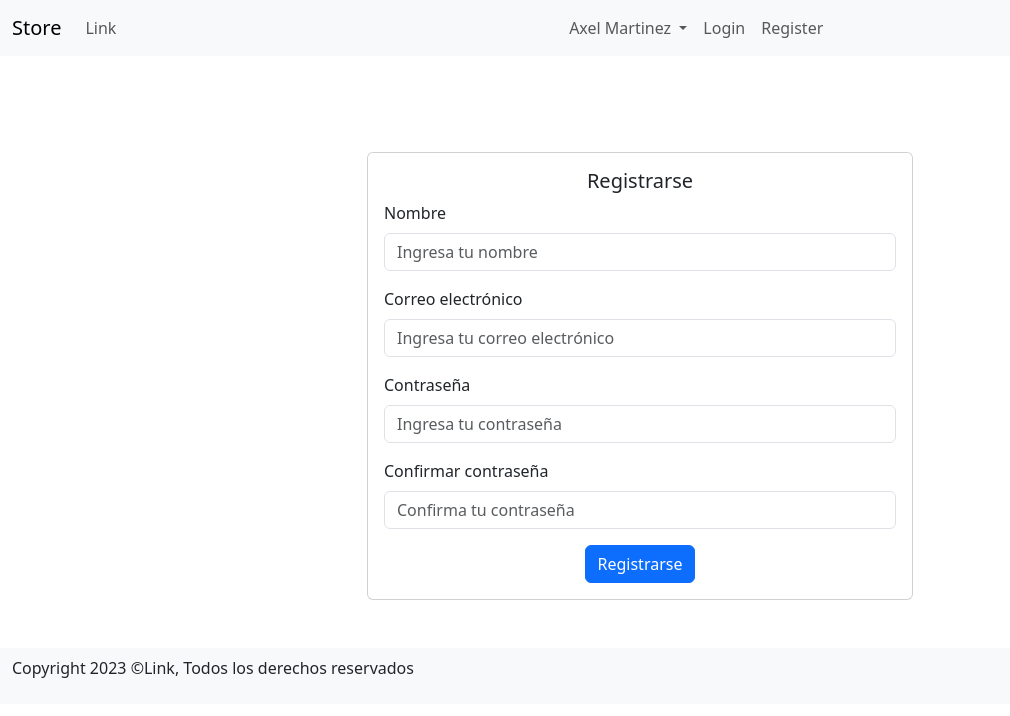
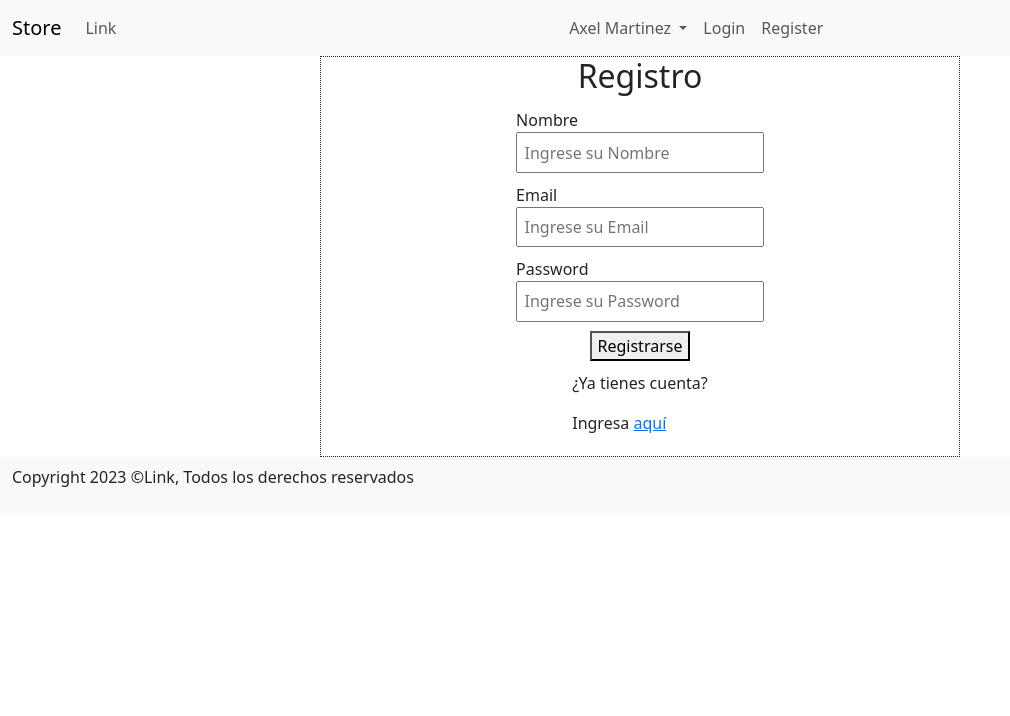
Before and after one commit to Maxel26/Fronted-API-Rest-Ecommerce, an Angular app: page /register in a window 1280 px wide. Shown: the top 716 px of the page, without its empty margins (0-1010 px from the left). Built offline with nearby package versions, Linux system fonts and the light colour scheme.

Commit message:
[+] app.module : Importamos ReactiveFormsModule [+] login.component : Implementamos formularios Reactivos (Validacion)

```diff
--- a/src/app/app.module.ts
+++ b/src/app/app.module.ts
@@ -1,5 +1,6 @@
 import { NgModule } from '@angular/core';
 import { BrowserModule } from '@angular/platform-browser';
+import { ReactiveFormsModule } from '@angular/forms';
 
 import { AppComponent } from './app.component';
 import { HomeComponent } from './components/home/home.component';
@@ -8,6 +9,7 @@ import { RegisterComponent } from './components/register/register.component';
 import { HeaderComponent } from './shared/header/header.component';
 import { FooterComponent } from './shared/footer/footer.component';
 import { AppRoutingModule } from './app-routing.module';
+
 
 
 @NgModule({
@@ -21,7 +23,8 @@ import { AppRoutingModule } from './app-routing.module';
   ],
   imports: [
     BrowserModule,
-    AppRoutingModule
+    AppRoutingModule,
+    ReactiveFormsModule
   ],
   providers: [],
   bootstrap: [AppComponent]
--- a/src/app/components/home/home.component.html
+++ b/src/app/components/home/home.component.html
@@ -1 +1,35 @@
-<p>home works!</p>
+<div class="container">
+
+    <div class="d-flex gap-5">
+
+        <div class="card" style="width: 30%;">
+            <img src="https://images.hola.com/imagenes/seleccion/20191230157059/smartphone-moviles-favoritos-influencers/0-763-325/smartphone-1a-a.jpg?tx=w_500" class="card-img-top" alt="...">
+            <div class="card-body">
+              <h5 class="card-title">Iphone 12  </h5>
+              <p class="card-text">Some quick example text to build on the card title and make up the bulk of the card's content.</p>
+              <h5>$400</h5>
+              <a href="#" class="btn btn-primary">Compra ahora</a>
+            </div>
+          </div>
+          <div class="card" style="width: 30%;">
+            <img src="https://images.hola.com/imagenes/seleccion/20191230157059/smartphone-moviles-favoritos-influencers/0-763-325/smartphone-1a-a.jpg?tx=w_500" class="card-img-top" alt="...">
+            <div class="card-body">
+              <h5 class="card-title">Iphone 12  </h5>
+              <p class="card-text">Some quick example text to build on the card title and make up the bulk of the card's content.</p>
+              <h5>$400</h5>
+              <a href="#" class="btn btn-primary">Compra ahora</a>
+            </div>
+          </div>
+          <div class="card" style="width: 30%;">
+            <img src="https://images.hola.com/imagenes/seleccion/20191230157059/smartphone-moviles-favoritos-influencers/0-763-325/smartphone-1a-a.jpg?tx=w_500" class="card-img-top" alt="...">
+            <div class="card-body">
+              <h5 class="card-title">Iphone 12  </h5>
+              <p class="card-text">Some quick example text to build on the card title and make up the bulk of the card's content.</p>
+              <h5>$400</h5>
+              <a href="#" class="btn btn-primary">Compra ahora</a>
+            </div>
+          </div>
+
+    </div>
+
+</div>
--- a/src/app/components/login/login.component.html
+++ b/src/app/components/login/login.component.html
@@ -1,4 +1,4 @@
-<div class="container mt-5">
+<!-- <div class="container mt-5">
     <div class="row justify-content-center">
         <div class="col-md-6 m-5">
             <div class="card">
@@ -21,4 +21,35 @@
             </div>
         </div>
     </div>
-</div>
+</div> -->
+
+<form class="form form-auth form-login " [formGroup]="loginForm" (ngSubmit)="login()" autocomplete="on">
+    <h2>Login</h2>
+    <div class="field">
+      <label for="email">Email</label>
+      <input
+        id="email"
+        class="input-field"
+        type="email"
+        formControlName="email"
+        placeholder="Ingrese su Email"
+      />
+    </div>
+    <div class="field">
+      <label for="password">Password</label>
+      <input
+        id="password"
+        class="input-field"
+        type="password"
+        formControlName="password"
+        placeholder="Ingrese su Password"
+      />
+    </div>
+    <div class="field">
+      <button type="submit" [disabled] ="this.loginForm.invalid">Ingresar</button>
+    </div>
+    <div class="field" >
+      <p>¿No tienes cuenta?</p>
+      <p>Crea una <a routerLink="/auth/register">aquí</a></p>
+    </div>
+  </form>
--- a/src/app/components/login/login.component.ts
+++ b/src/app/components/login/login.component.ts
@@ -1,4 +1,5 @@
 import { Component } from '@angular/core';
+import { FormBuilder, FormGroup, Validators } from '@angular/forms';
 
 @Component({
   selector: 'app-login',
@@ -6,5 +7,35 @@ import { Component } from '@angular/core';
   styleUrls: ['./login.component.css']
 })
 export class LoginComponent {
+//  Atributo de la clase
+  loginForm : FormGroup = this.fb.group({
+    email : [
+      '',     //Valor prederterminado del campo
+      [       // Validaciones
+        Validators.required,
+        Validators.email
+      ]
+    ],
+    password : [
+      '',     //Valor prederterminado del campo
+      [       // Validaciones
+      Validators.required,
+      Validators.minLength( 8 )
+      ]
+    ]
+  });
 
+
+   // Inyeccion de dependencias
+  constructor( private fb : FormBuilder) {
+
+  }
+
+  // Logear
+  login() {
+    console.group('loginForm');
+    console.info(this.loginForm.value);
+    console.info(this.loginForm.valid);
+    console.groupEnd();
+  }
 }
--- a/src/app/components/register/register.component.html
+++ b/src/app/components/register/register.component.html
@@ -1,4 +1,4 @@
-<div class="container mt-5">
+<!-- <div class="container mt-5">
     <div class="row justify-content-center">
       <div class="col-md-6 m-5">
         <div class="card">
@@ -29,4 +29,47 @@
         </div>
       </div>
     </div>
+  </div> -->
+
+
+
+<form class="form form-auth form-login">
+  <h2>Registro</h2>
+  <div class="field">
+    <label for="nombre">Nombre</label>
+    <input
+      id="nombre"
+      class="input-field"
+      type="text"
+      name="nombre"
+      placeholder="Ingrese su Nombre"
+    />
   </div>
+  <div class="field">
+    <label for="email">Email</label>
+    <input
+      id="email"
+      class="input-field"
+      type="email"
+      name="email"
+      placeholder="Ingrese su Email"
+    />
+  </div>
+  <div class="field">
+    <label for="password">Password</label>
+    <input
+      id="password"
+      class="input-field"
+      type="password"
+      name="password"
+      placeholder="Ingrese su Password"
+    />
+  </div>
+  <div class="field">
+    <button type="submit">Registrarse</button>
+  </div>
+  <div class="field">
+    <p>¿Ya tienes cuenta?</p>
+    <p>Ingresa <a routerLink="/auth/login">aquí</a></p>
+  </div>
+</form>
--- a/src/styles.css
+++ b/src/styles.css
@@ -1 +1,23 @@
 /* You can add global styles to this file, and also import other style files */
+
+@import url('https://fonts.googleapis.com/css2?family=VT323&display=swap%27');
+
+.form-auth {
+    max-width: 50%;
+    border: 1px dotted;
+    display: flex;
+    flex-direction: column;
+    justify-content: center;
+    align-items: center;
+    margin: 0 auto;
+  }
+
+  .form-auth .field {
+    display: flex;
+    flex-direction: column;
+    margin: 0.3rem 0;
+  }
+
+  .form .input-field {
+    padding: 0.4rem;
+  }
```
